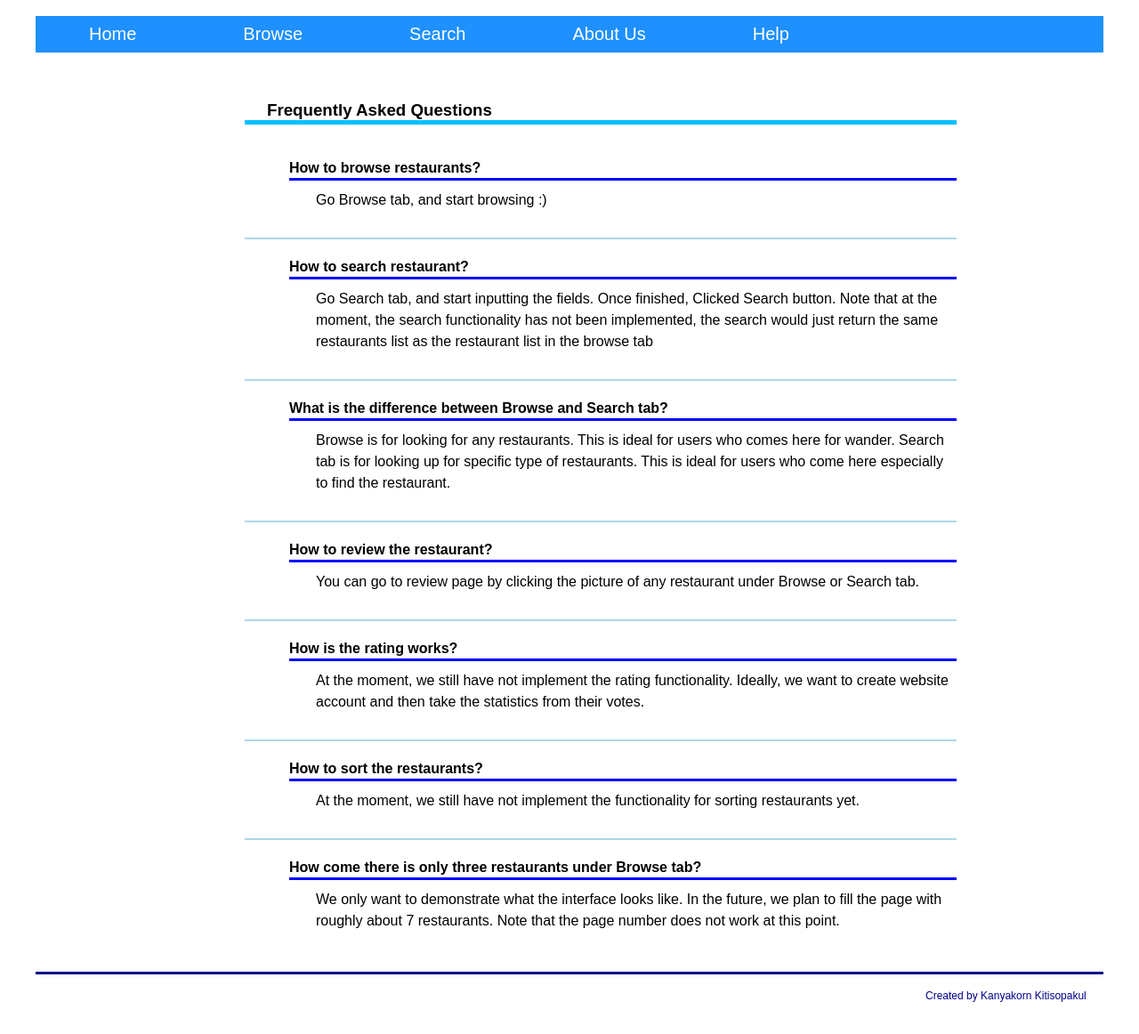
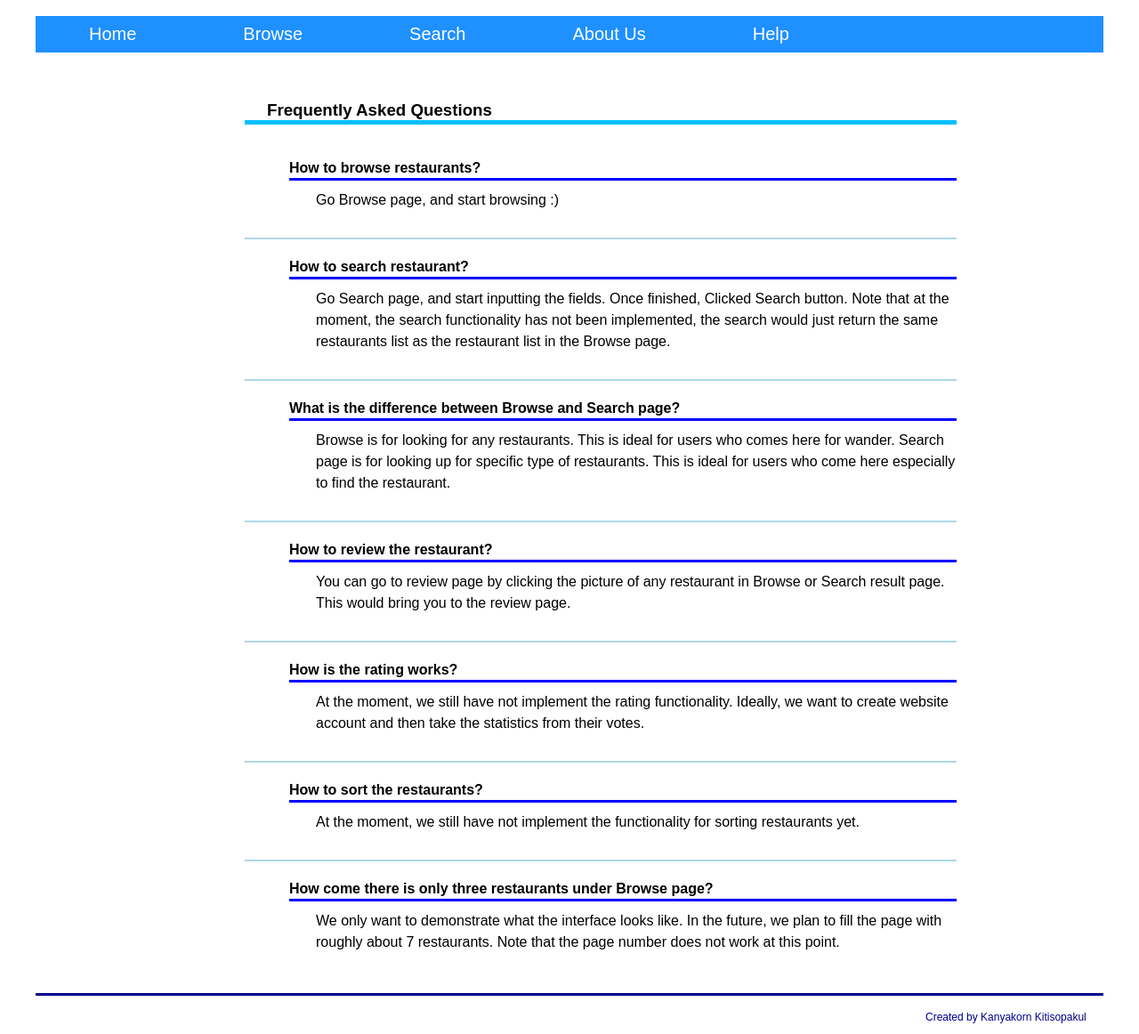
Before and after one commit to kki32/seafood, a PHP site: page /helpPage.php in a window 1280 px wide. Shown: the whole page at 89% size. Before the commit the page ends 1126 px from the top, so only its background shows below. Run offline with PHP 8.4, Linux system fonts and the light colour scheme.

Commit message:
final commit

```diff
--- a/aboutUsPage.php
+++ b/aboutUsPage.php
@@ -29,7 +29,7 @@
 
         </div>
 
-        <h3 class="header"><img src="picture/cookiesIcon.png" width="80px" height="80px"> Implemented Feature</h3>
+        <h3 class="header"><img src="picture/cookiesIcon.png" width="80px" height="80px"> Implemented Features</h3>
 
         <div class="aboutUs-container">
           <p class="paragraph">
@@ -72,7 +72,7 @@
               </div>
 
 
-              <h3 class="header">Say hi to us in yoda language  :)</h3>
+              <h3 class="header">Say hi to us in Yoda language  :)</h3>
               <div class="aboutUs-container">
                 <div id="progressbar-4"></div>
 
--- a/helpPage.php
+++ b/helpPage.php
@@ -15,27 +15,28 @@
 
       <div class="question-answer-container">
         <li class="question">How to browse restaurants?</li>
-        <li class="answer">Go Browse tab, and start browsing :)</li>
+        <li class="answer">Go Browse page, and start browsing :)</li>
       </div>
 
       <div class="question-answer-container">
         <li class="question">How to search restaurant?</li>
-        <li class="answer">Go Search tab, and start inputting the fields.
+        <li class="answer">Go Search page, and start inputting the fields.
           Once finished, Clicked Search button. Note that at the moment,
           the search functionality has not been implemented,
           the search would just return the same restaurants list as the
-          restaurant list in the browse tab</li>
+          restaurant list in the Browse page.</li>
         </div>
 
         <div class="question-answer-container">
-          <li class="question">What is the difference between Browse and Search tab?</li>
+          <li class="question">What is the difference between Browse and Search page?</li>
           <li class="answer">Browse is for looking for any restaurants. This is ideal for users who comes here for wander.
-            Search tab is for looking up for specific type of restaurants. This is ideal for users who come here especially to find the restaurant.</li>
+            Search page is for looking up for specific type of restaurants. This is ideal for users who come here especially to find the restaurant.</li>
           </div>
 
           <div class="question-answer-container">
             <li class="question">How to review the restaurant?</li>
-            <li class="answer">You can go to review page by clicking the picture of any restaurant under Browse or Search tab.</li>
+            <li class="answer">You can go to review page by clicking the picture of any restaurant in Browse or Search result page.
+            This would bring you to the review page.</li>
           </div>
 
           <div class="question-answer-container">
@@ -51,7 +52,7 @@
             </div>
 
             <div class="question-answer-container" style="border-bottom-style: none;">
-              <li class="question">How come there is only three restaurants under Browse tab?</li>
+              <li class="question">How come there is only three restaurants under Browse page?</li>
               <li class="answer">We only want to demonstrate what the interface looks like. In the future, we plan to fill the page with roughly about 7 restaurants.
                 Note that the page number does not work at this point.
               </li>
```
